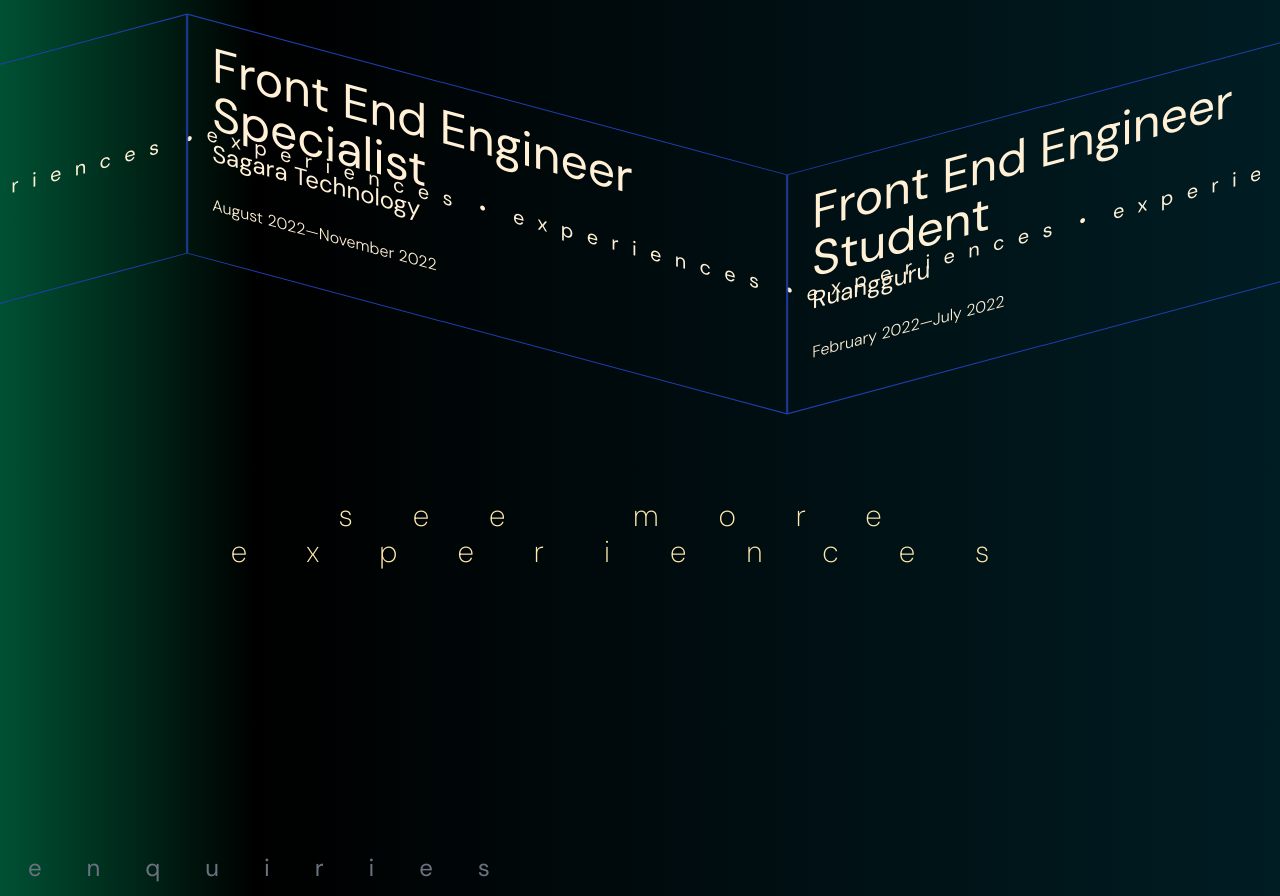
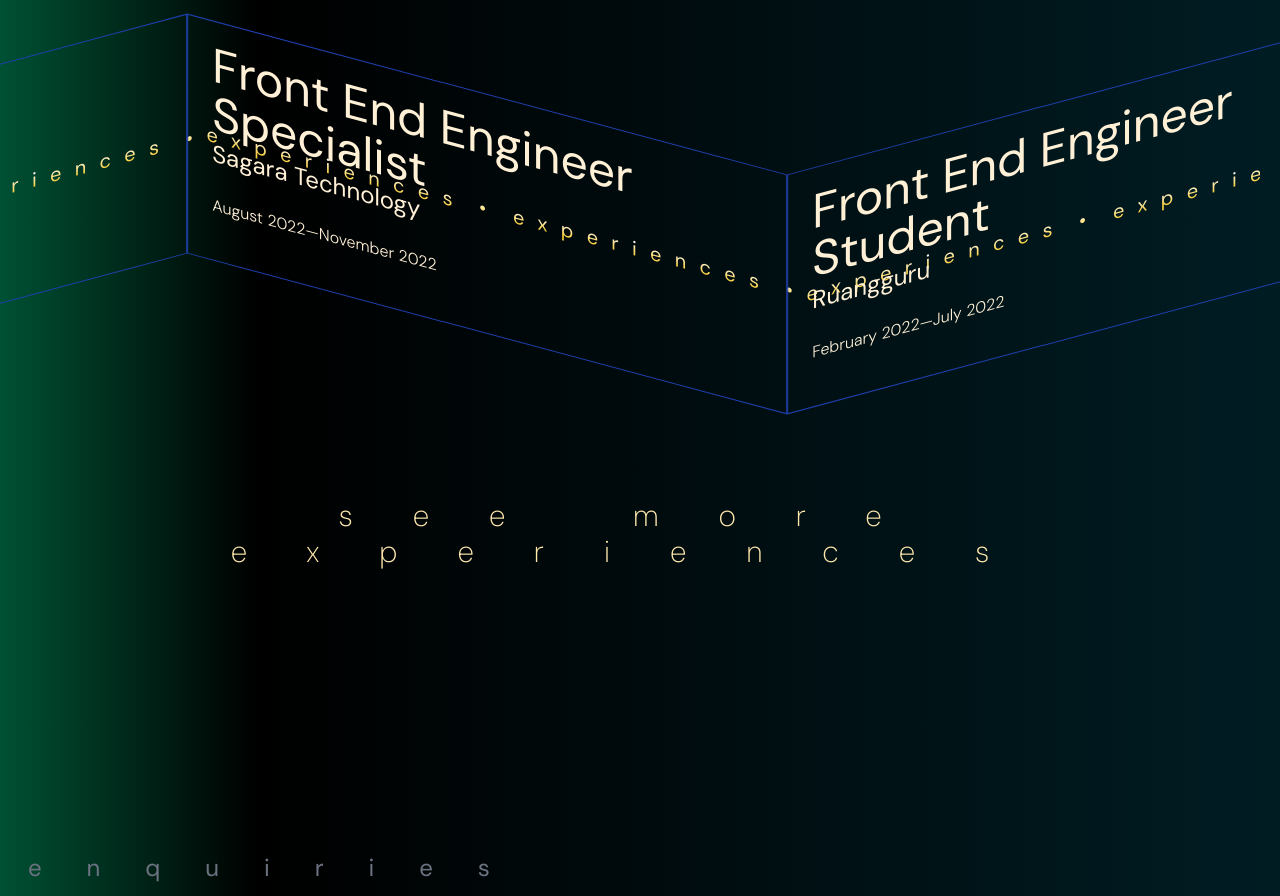
Before and after one commit to anindyoo/portfolio, a React (Create React App) app: page / in a window 1280 px wide. Shown: the part 3340-4236 px from the top of the page. Built offline with nearby package versions, Linux system fonts and the light colour scheme.

Commit message:
style: apply color palette.

```diff
--- a/src/components/ExperiencesComp/ExperiencesTitle.jsx
+++ b/src/components/ExperiencesComp/ExperiencesTitle.jsx
@@ -13,6 +13,7 @@ const ExperiencesTitle = (props) => {
     >
       <div className={`
       EXPERIENCES-TITLE-CONTENT
+      HEADLINE-TEXT
       flex justify-between
       h-fit w-[37.5rem]
       ${isOdd ? 'skew-y-[15deg]' : '-skew-y-[15deg]'}`}
```
